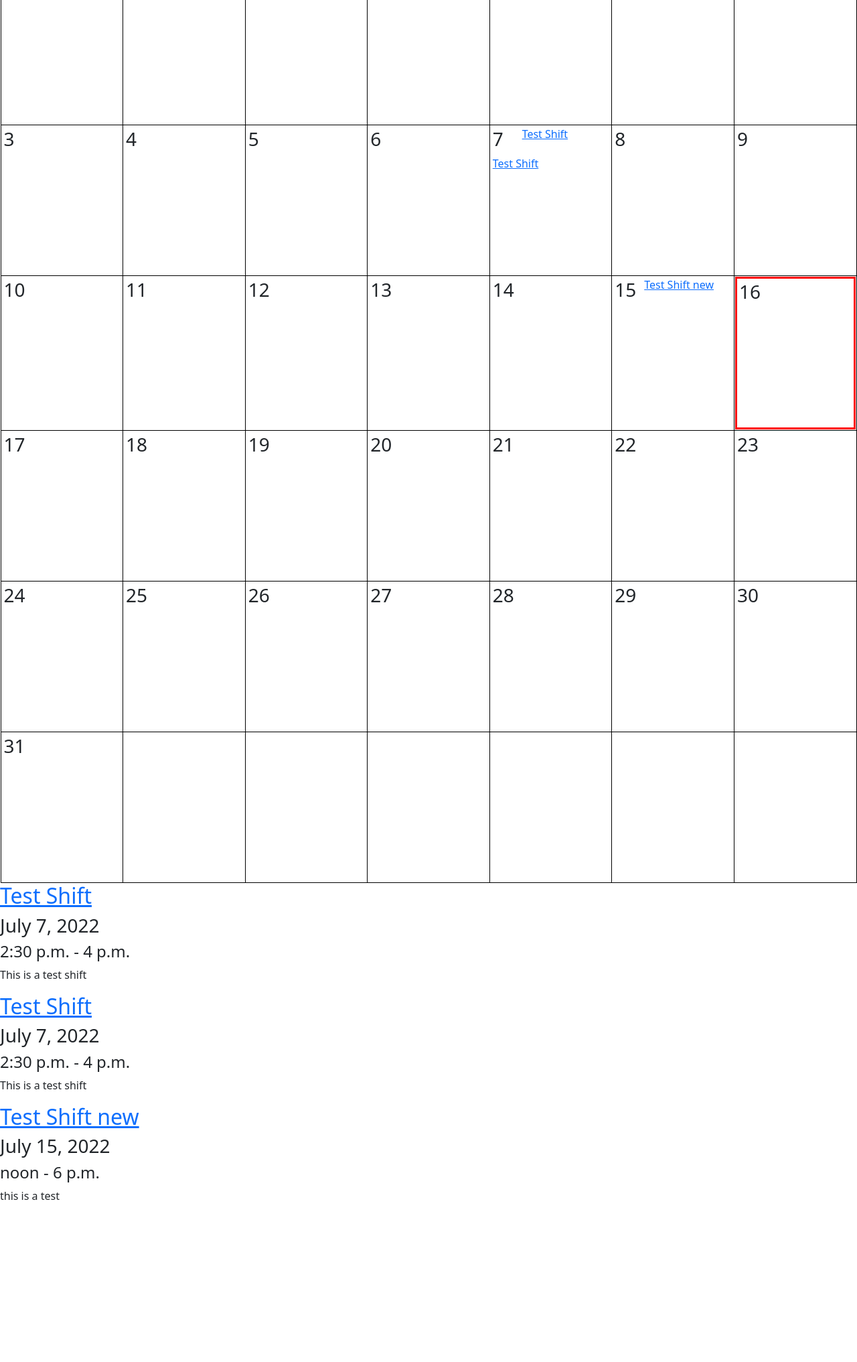
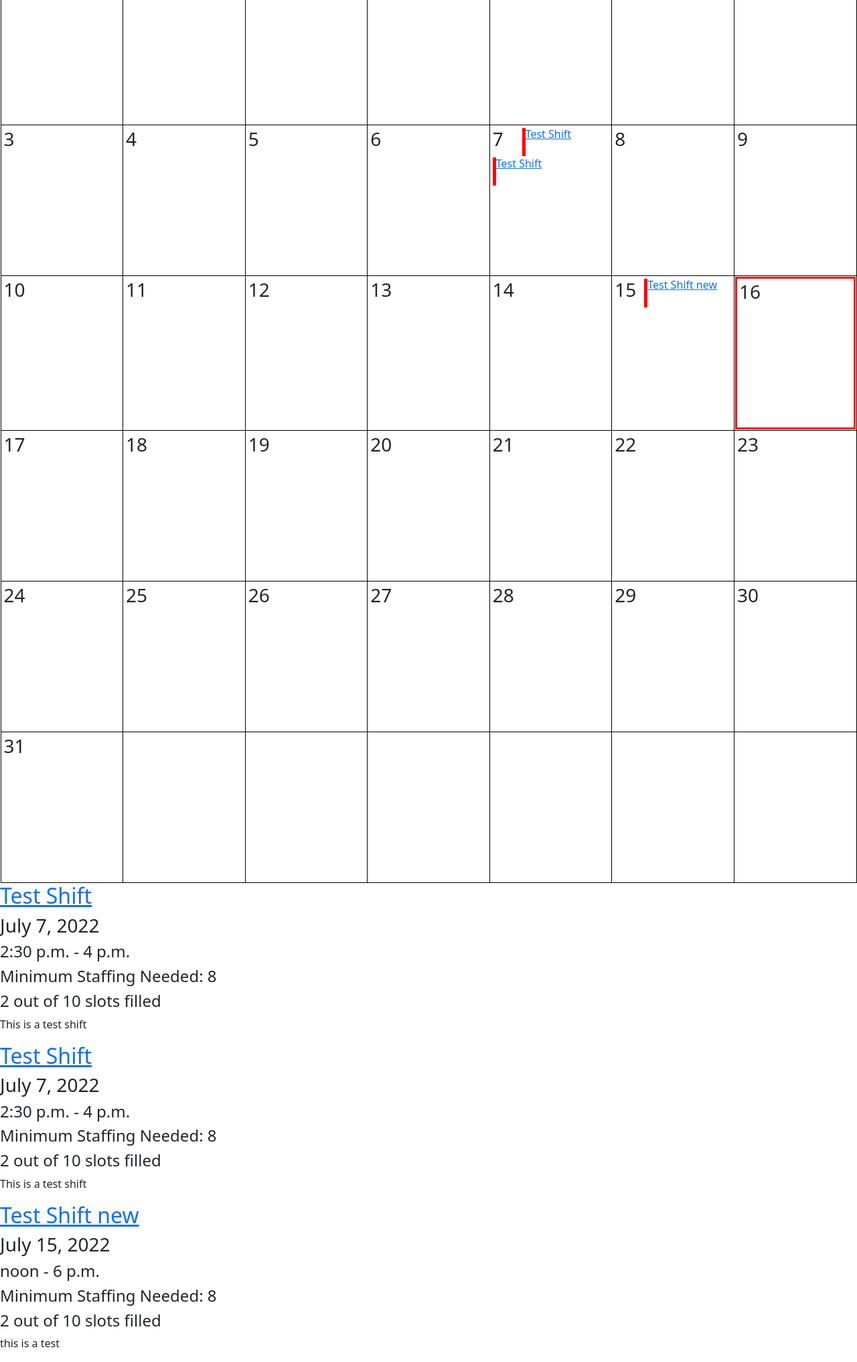
Before and after one commit to matthew-talamantes/ERL-portal, a Django app: page /shifts/calendar/2022/07/ in a window 1280 px wide. Shown: the part 276-2309 px from the top of the page at 67% size. Before the commit the page ends 2067 px from the top, so only its background shows below. Run offline with Django 4.2, Linux system fonts and the light colour scheme; data comes from the database, SQL or seed files in the repository.

Commit message:
Add color coding to calendar listings

```diff
--- a/erlportal/shifts/static/shifts/calendar.js
+++ b/erlportal/shifts/static/shifts/calendar.js
@@ -1,3 +1,18 @@
+const getEventStyle = (event) => {
+    const underStaffed = 'red';
+    const minStaffed = 'yellow';
+    const fullStaffed = 'greed';
+    if (event.staffNum < event.minSlots) {
+        return ` style="border-left: ${underStaffed} solid 5px;"`;
+    } else if (event.staffNum < event.slots) {
+        return ` style="border-left: ${minStaffed} solid 5px;"`;
+    } else if (event.staffNum >= event.slots) {
+        return ` style="border-left: ${fullStaffed} solid 5px;"`;
+    } else {
+        return '';
+    }
+};
+
 const buildCalDay = (dayNum, events, year, month, today) => {
     const cellDay = new Date(year, month, dayNum);
     if (today.toDateString() === cellDay.toDateString()) {
@@ -8,7 +23,7 @@ const buildCalDay = (dayNum, events, year, month, today) => {
     if (events.length > 0) {
         for ( let i = 0; i < events.length; i++) {
             let gridPos = i + 1;
-            htmlOutput += `<div class='day-event event-${gridPos}'><a class='event-link' href="#${events[i].uid}"><h4>${events[i].title}</h4></div>`
+            htmlOutput += `<div class='day-event event-${gridPos}'${getEventStyle(events[i])}><a class='event-link' href="#${events[i].uid}"><h4>${events[i].title}</h4></div>`
         }
     }
     htmlOutput += '</div></td>';
@@ -130,6 +145,9 @@ const paintScreen = () => {
         'date': new Date(dateArray[0], dateArray[1], dateArray[2]),
         'startTime': new Date(dateArray[0], dateArray[1], dateArray[2], startTimeArray[0], startTimeArray[1], startTimeArray[2]),
         'endTime': new Date(dateArray[0], dateArray[1], dateArray[2], endTimeArray[0], endTimeArray[1], endTimeArray[2]),
+        'minSlots': event.minSlots,
+        'slots': event.slots,
+        'staffNum': event.staffNum
     };
     });
     buildCalendar(month, year, events);
--- a/erlportal/shifts/templates/shifts/calendar.html
+++ b/erlportal/shifts/templates/shifts/calendar.html
@@ -30,6 +30,8 @@
                 </a>
                 <h3>{{ event.date|date:"F j, Y" }}</h3>
                 <h4>{{ event.startTime }} - {{ event.endTime }}</h4>
+                <h4>Minimum Staffing Needed: {{ event.minSlots }}</h4>
+                <h4>{{ event.vols.all.count|add:event.staff.all.count }} out of {{ event.slots }} slots filled</h4>
                 <p>{{ event.description }}</p>
             </article>
             {% endfor %}
--- a/erlportal/shifts/views.py
+++ b/erlportal/shifts/views.py
@@ -206,7 +206,8 @@ class CalendarView(TemplateView):
         query = ShiftInstance.objects.filter(Q(date__gte=monthStart) & Q(date__lte=monthEnd))
         eventsJson = []
         for item in query:
-            itemDict = {'title': item.name, 'slug': item.baseShift.slug, 'startTime': item.startTime, 'endTime': item.endTime, 'date': item.date, 'uid': item.uid}
+            staffing = item.staff.all().count() + item.vols.all().count()
+            itemDict = {'title': item.name, 'slug': item.baseShift.slug, 'startTime': item.startTime, 'endTime': item.endTime, 'date': item.date, 'uid': item.uid, 'minSlots': item.minSlots, 'slots': item.slots, 'staffNum': staffing}
             eventsJson.append(itemDict)
 
         context['calYear'] = year
```
